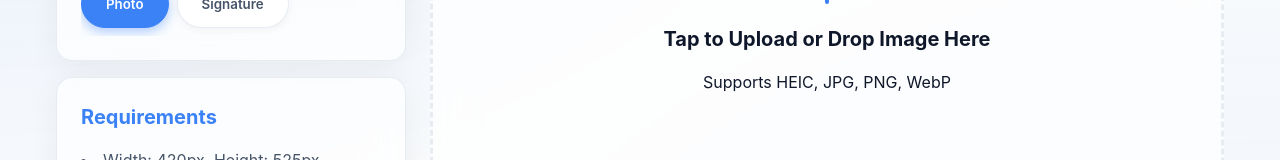
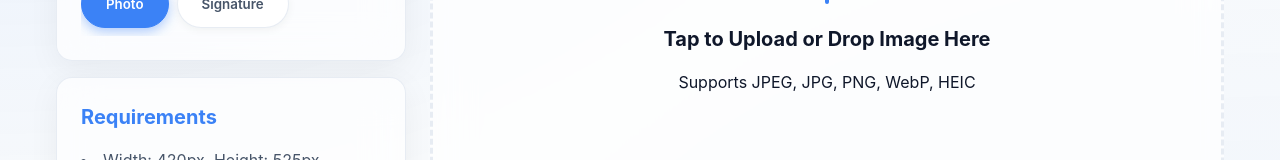
Before and after one commit to TechyNisarg/resizer-india, a React (Vite) app: page / in a window 1280 px wide. Shown: the part 334-494 px from the top of the page. Built offline with nearby package versions, Linux system fonts and the light colour scheme; a web font is replaced by a local one.

Commit message:
docs: Add JPEG explicitly to supported formats text in Dropzone

```diff
--- a/src/components/Dropzone.tsx
+++ b/src/components/Dropzone.tsx
@@ -53,7 +53,7 @@ export const Dropzone: React.FC<DropzoneProps> = ({ onImageLoad, isProcessing })
       />
       <UploadCloud size={48} className="upload-icon" />
       <h3>Tap to Upload or Drop Image Here</h3>
-      <p>Supports HEIC, JPG, PNG, WebP</p>
+      <p>Supports JPEG, JPG, PNG, WebP, HEIC</p>
       {isProcessing && <p style={{color: 'var(--primary)', fontWeight: 600}}>Loading & Converting...</p>}
     </div>
   );
```
